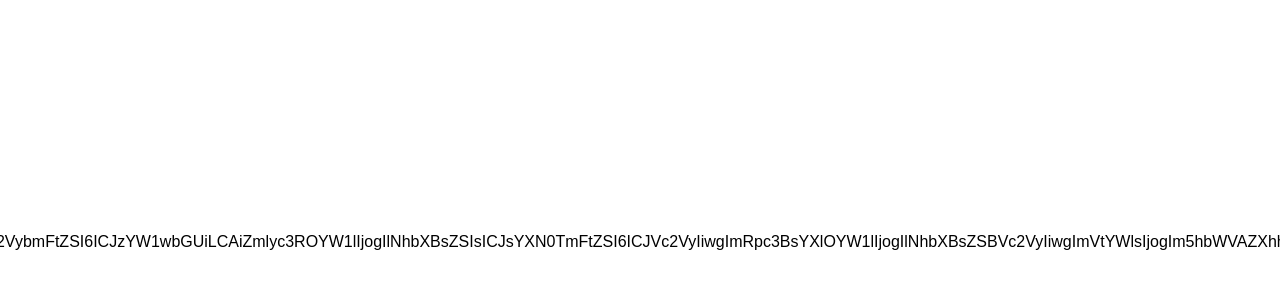
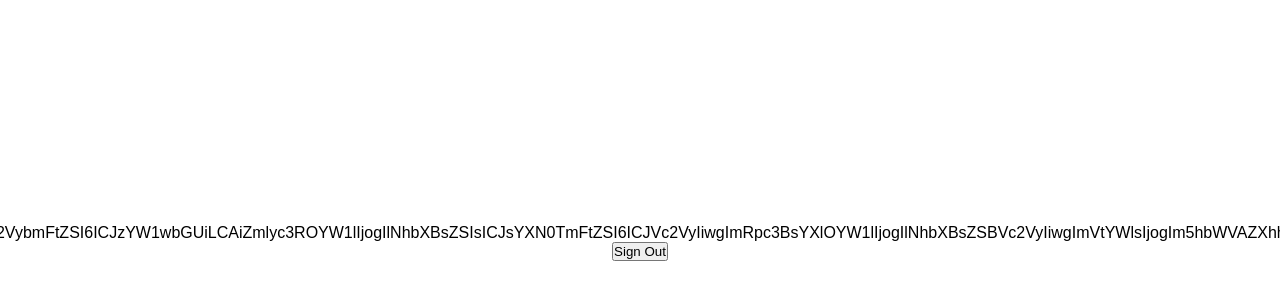
Before and after one commit to pichborithk/strangers-things-tailwind, a React (Vite) app: page / in a window 1280 px wide. Shown: the part 158-458 px from the top of the page. Built offline with nearby package versions, Linux system fonts and the light colour scheme; no server answers; sample sign-in values are in the browser's storage.

Commit message:
change type of token

```diff
--- a/src/App.tsx
+++ b/src/App.tsx
@@ -2,17 +2,15 @@ import { useState } from 'react';
 import { Home, Registration, SignIn } from './components';
 import { Navigate, Route, Routes } from 'react-router-dom';
 
-const initialToken = localStorage.getItem('TOKEN')
-  ? localStorage.getItem('TOKEN')!
-  : '';
+const initialToken = localStorage.getItem('TOKEN');
 
 function App() {
-  const [token, setToken] = useState(initialToken);
+  const [token, setToken] = useState<string | null>(initialToken);
 
   return (
     <>
       <Routes>
-        <Route path='/' element={<Home token={token} />} />
+        <Route path='/' element={<Home token={token} setToken={setToken} />} />
         <Route path='/signin' element={<SignIn setToken={setToken} />} />
         <Route path='/register' element={<Registration />} />
         <Route path='*' element={<Navigate to='/' />} />
--- a/src/components/Home.tsx
+++ b/src/components/Home.tsx
@@ -1,21 +1,30 @@
-import { useEffect } from 'react';
+import { Dispatch, SetStateAction, useEffect } from 'react';
 import { useNavigate } from 'react-router-dom';
 
 type HomeProps = {
-  token: string;
+  token: string | null;
+  setToken: Dispatch<SetStateAction<string | null>>;
 };
 
-const Home = ({ token }: HomeProps) => {
+const Home = ({ token, setToken }: HomeProps) => {
   const navigate = useNavigate();
   console.log(token);
 
   useEffect(() => {
     if (!token) navigate('/signin');
-  }, []);
+  }, [token]);
 
   return (
-    <div>
+    <div className='home'>
       <p>{token}</p>
+      <button
+        onClick={() => {
+          setToken(null);
+          localStorage.clear();
+        }}
+      >
+        Sign Out
+      </button>
     </div>
   );
 };
--- a/src/components/SignIn.tsx
+++ b/src/components/SignIn.tsx
@@ -3,7 +3,7 @@ import { Link, useNavigate } from 'react-router-dom';
 import { login } from '../api/auth';
 
 type SignInProps = {
-  setToken: Dispatch<SetStateAction<string>>;
+  setToken: Dispatch<SetStateAction<string | null>>;
 };
 
 const SignIn = ({ setToken }: SignInProps) => {
--- a/src/scss/main.scss
+++ b/src/scss/main.scss
@@ -14,6 +14,11 @@
 #root {
   @include display-flex;
   min-height: 100vh;
+}
+
+.home {
+  @include display-flex;
+  flex-direction: column;
 }
 
 .register {
```
